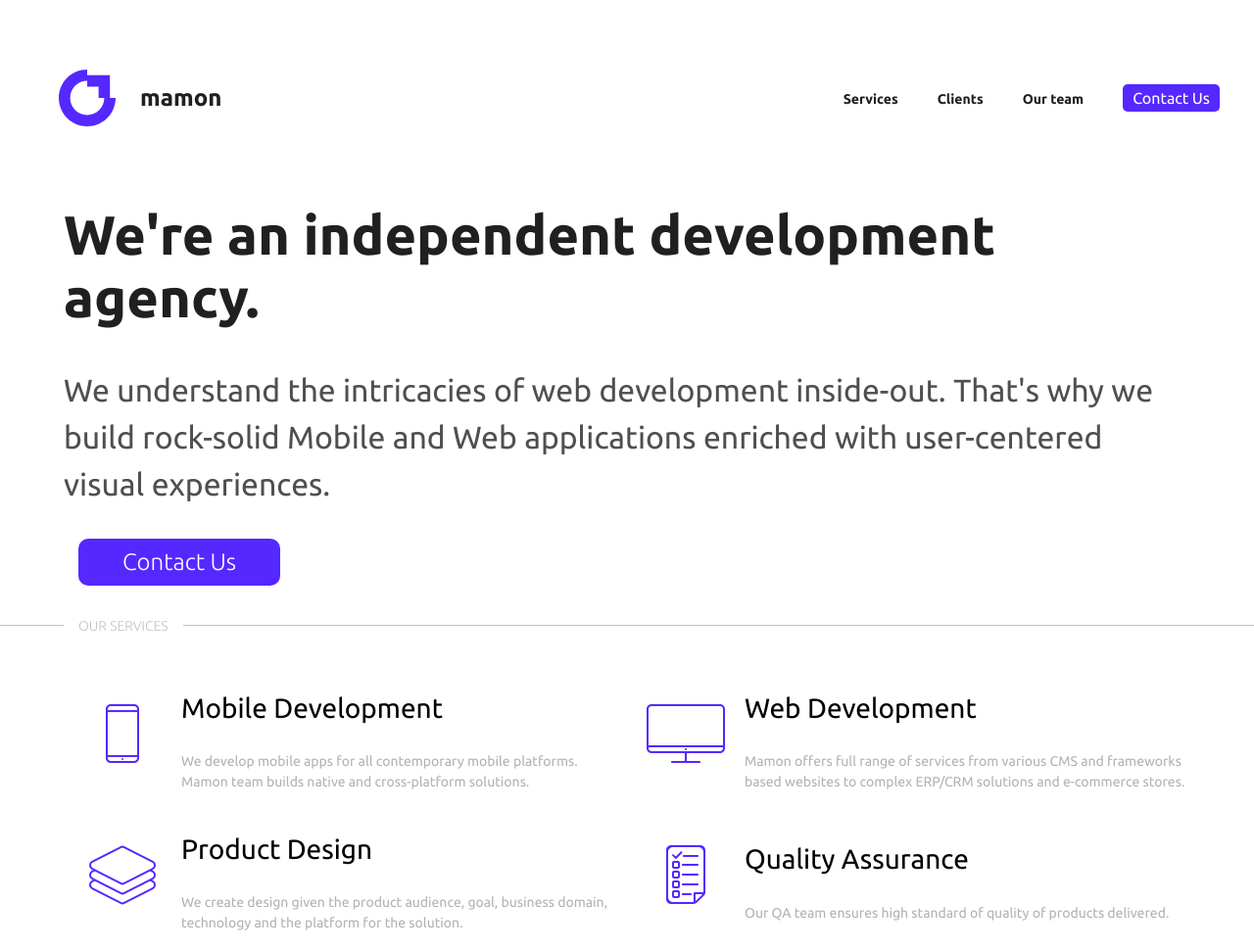
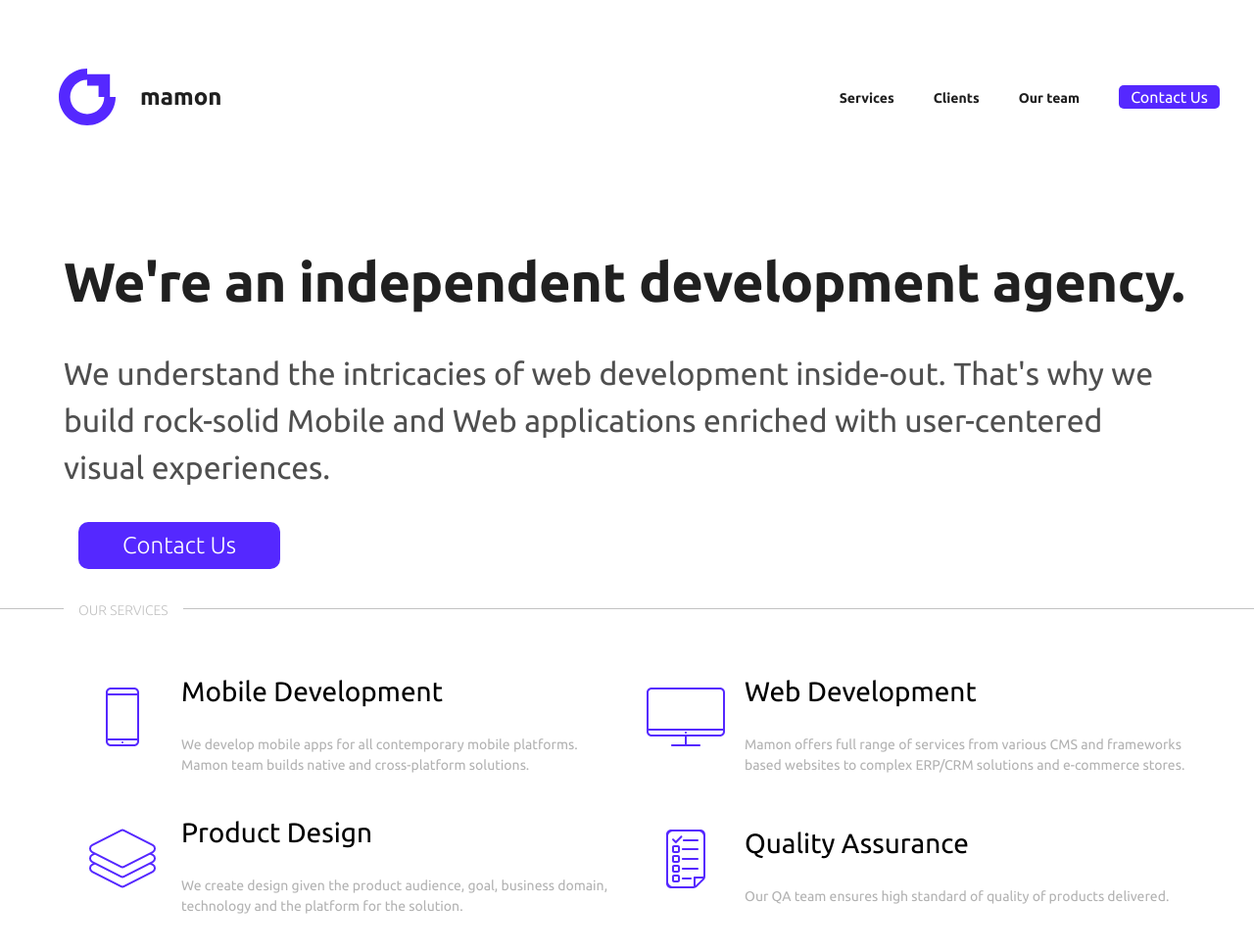
Before and after one commit to h1ze/mamon.pro, a plain HTML site: page index.html in a window 1280 px wide. Shown: the top 970 px of the page at 98% size. Drawn offline with nearby package versions, Linux system fonts and the light colour scheme.

Commit message:
fix: header paddings

```diff
--- a/css/style.css
+++ b/css/style.css
@@ -10,7 +10,7 @@
   max-width: 1240px;
   margin: 0 auto;
   font-weight: bold;
-  padding: 30px 15px 0;
+  padding: 30px 15px 50px;
   box-sizing: border-box;
 }
 
@@ -20,9 +20,10 @@
   align-items: center;
 }
 
-.header__item {
-  margin-left: 40px;
+.header__item:not(:last-child) {
+  margin-right: 40px;
 }
+
 .header__link {
   font-size: 14px;
   text-decoration: none;
@@ -33,7 +34,7 @@
   background-color: #5528ff;
   color: #fff;
   border-radius: 5px;
-  padding: 5px 10px;
+  padding: 3px 12px;
   border: none;
 }
 
@@ -88,6 +89,7 @@
   font-size: 56px;
   color: #202020;
   font-weight: 700;
+  letter-spacing: -0.5px;
 }
 
 .text-main {
```
